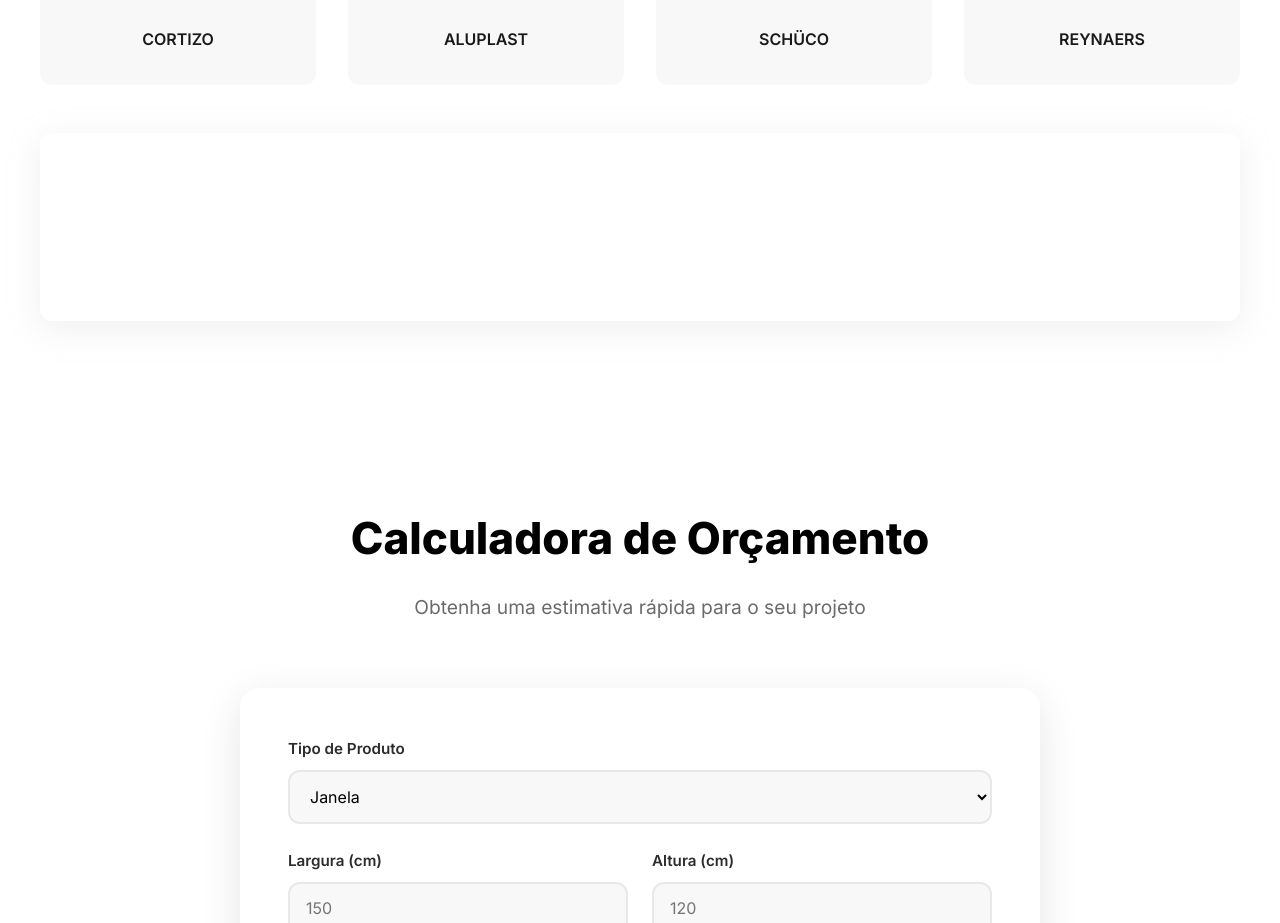
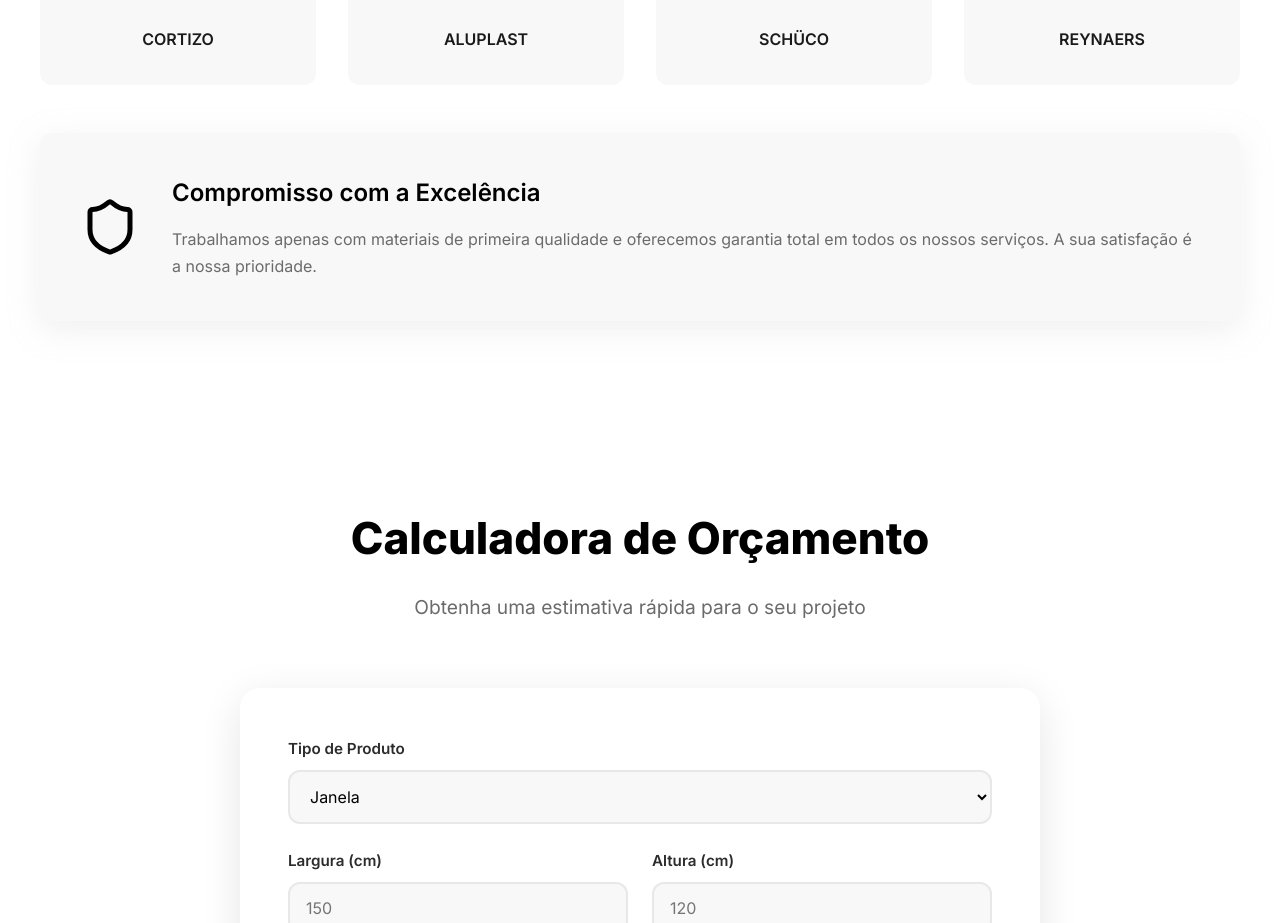
Before and after one commit to DiogoCosta5667/Serralharia, a React (Vite) app: page / in a window 1280 px wide. Shown: the part 4862-5785 px from the top of the page. Built offline with nearby package versions, Linux system fonts and the light colour scheme.

Commit message:
Banner Compromisso com Excelencia em preto com fundo cinza claro

```diff
--- a/src/components/Certifications.css
+++ b/src/components/Certifications.css
@@ -120,8 +120,8 @@
   align-items: center;
   gap: 2rem;
   padding: 2.5rem;
-  background: var(--gradient-blue);
-  color: white;
+  background: #F8F8F8;
+  color: #2C2C2C;
   border-radius: 12px;
   box-shadow: var(--shadow-lg);
 }
@@ -130,18 +130,20 @@
   width: 60px;
   height: 60px;
   flex-shrink: 0;
+  color: #000000;
 }
 
 .banner-content h4 {
   font-size: 1.5rem;
   font-weight: 600;
   margin-bottom: 0.75rem;
+  color: #000000;
 }
 
 .banner-content p {
   font-size: 1rem;
   line-height: 1.7;
-  opacity: 0.95;
+  color: #6B6B6B;
 }
 
 @media (max-width: 968px) {
```
